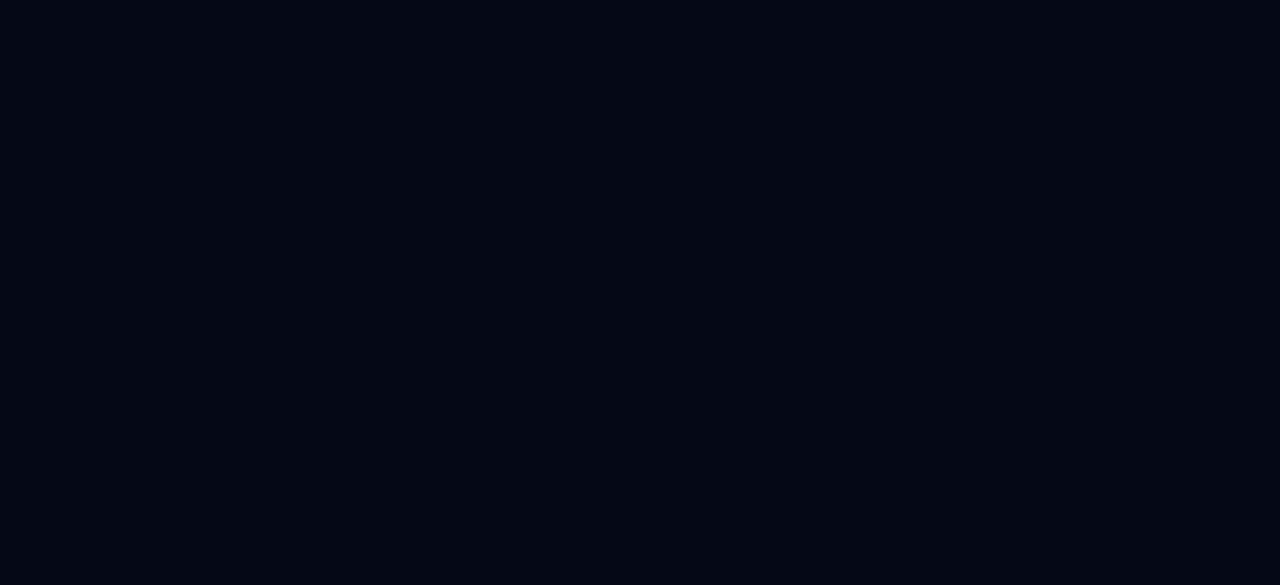
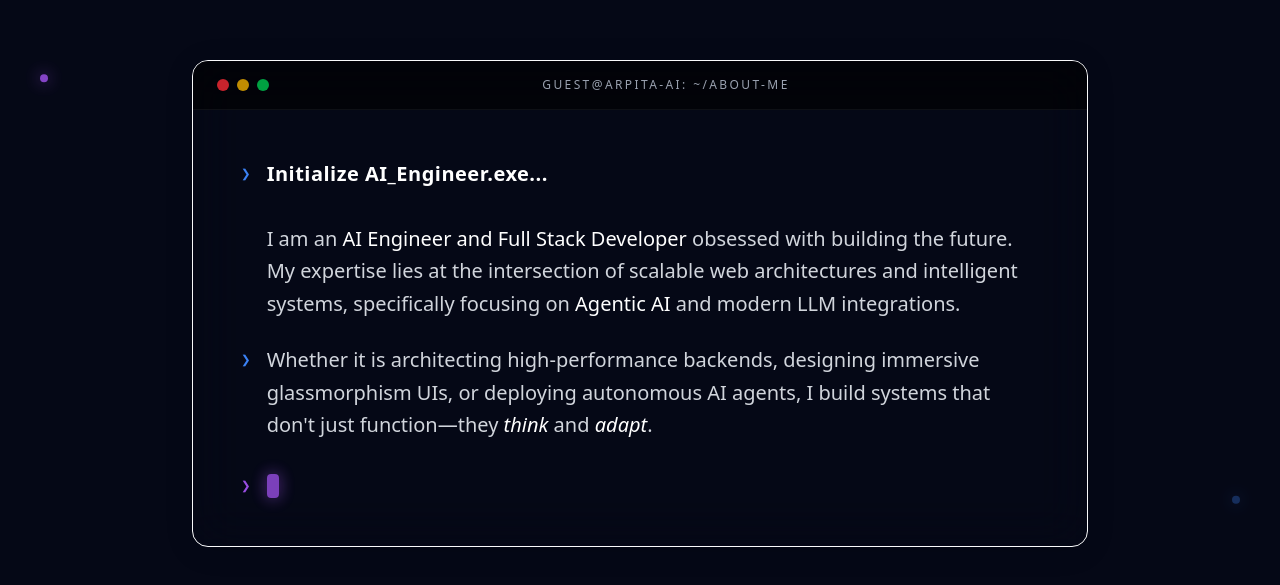
Before and after one commit to imarpitajaiswal/arpita-portfolio, a Next.js app: page / in a window 1280 px wide. Shown: the part 897-1482 px from the top of the page. Before the commit the page ends 800 px from the top, so only its background shows below. Built offline with nearby package versions, Linux system fonts and the light colour scheme.

Commit message:
feat: update about section

```diff
--- a/app/page.tsx
+++ b/app/page.tsx
@@ -1,9 +1,11 @@
 import Hero from "../components/Hero";
+import About from "../components/About";
 
 export default function Home() {
   return (
-    <div className="w-full flex flex-col items-center">
+    <div className="w-full flex flex-col items-center overflow-hidden">
       <Hero />
+      <About />
     </div>
   );
 }
--- /dev/null
+++ b/components/About.tsx
@@ -0,0 +1,72 @@
+'use client';
+
+import { motion } from 'framer-motion';
+
+export default function About() {
+  return (
+    <section id="about" className="relative w-full max-w-7xl mx-auto px-6 md:px-12 py-24 min-h-screen flex items-center justify-center">
+
+      {/* Futuristic Background Grid */}
+      <div className="absolute inset-0 bg-[linear-gradient(to_right,#80808012_1px,transparent_1px),linear-gradient(to_bottom,#80808012_1px,transparent_1px)] bg-[size:24px_24px] [mask-image:radial-gradient(ellipse_60%_50%_at_50%_50%,#000_70%,transparent_100%)] -z-10" />
+
+      {/* Floating Neon Dots */}
+      <motion.div
+        animate={{ y: [0, -30, 0], opacity: [0.3, 0.8, 0.3] }}
+        transition={{ duration: 4, repeat: Infinity, ease: "easeInOut" }}
+        className="absolute top-1/4 left-10 w-2 h-2 bg-primary rounded-full shadow-neon-purple hidden md:block"
+      />
+      <motion.div
+        animate={{ y: [0, 30, 0], opacity: [0.3, 0.8, 0.3] }}
+        transition={{ duration: 5, repeat: Infinity, ease: "easeInOut", delay: 1 }}
+        className="absolute bottom-1/4 right-10 w-2 h-2 bg-secondary rounded-full shadow-neon-blue hidden md:block"
+      />
+
+      <div className="w-full max-w-4xl z-10">
+        <motion.div
+          initial={{ opacity: 0, y: 40 }}
+          whileInView={{ opacity: 1, y: 0 }}
+          viewport={{ once: true, margin: "-100px" }}
+          transition={{ duration: 0.8, ease: "easeOut" }}
+          className="relative rounded-2xl overflow-hidden bg-glass-bg backdrop-blur-xl border border-glass-border shadow-glass hover:border-primary/30 transition-colors duration-500"
+        >
+          {/* Mac/Terminal Header UI */}
+          <div className="flex items-center px-6 py-4 bg-black/60 border-b border-white/5">
+            <div className="flex space-x-2">
+              <div className="w-3 h-3 rounded-full bg-red-500/80" />
+              <div className="w-3 h-3 rounded-full bg-yellow-500/80" />
+              <div className="w-3 h-3 rounded-full bg-green-500/80" />
+            </div>
+            <div className="mx-auto text-gray-400 font-heading text-xs tracking-[0.2em] uppercase">
+              guest@arpita-ai: ~/about-me
+            </div>
+          </div>
+
+          {/* Terminal Body Content */}
+          <div className="p-8 md:p-12 font-body text-gray-300 space-y-6">
+            <div className="flex items-start gap-4">
+              <span className="text-secondary mt-1 font-mono">❯</span>
+              <p className="text-lg md:text-xl leading-relaxed">
+                <span className="text-primary-glow font-semibold text-white tracking-wide">Initialize AI_Engineer.exe...</span>
+                <br /><br />
+                I am an <span className="text-white font-medium">AI Engineer and Full Stack Developer</span> obsessed with building the future. My expertise lies at the intersection of scalable web architectures and intelligent systems, specifically focusing on <span className="text-secondary-glow text-white font-medium">Agentic AI</span> and modern LLM integrations.
+              </p>
+            </div>
+
+            <div className="flex items-start gap-4">
+              <span className="text-secondary mt-1 font-mono">❯</span>
+              <p className="text-lg md:text-xl leading-relaxed">
+                Whether it is architecting high-performance backends, designing immersive glassmorphism UIs, or deploying autonomous AI agents, I build systems that don't just function—they <span className="italic text-white">think</span> and <span className="italic text-white">adapt</span>.
+              </p>
+            </div>
+
+            {/* Blinking Cursor */}
+            <div className="flex items-center gap-4 animate-pulse pt-2">
+              <span className="text-primary font-mono">❯</span>
+              <span className="w-3 h-6 bg-primary/80 block rounded-sm shadow-neon-purple" />
+            </div>
+          </div>
+        </motion.div>
+      </div>
+    </section>
+  );
+}
```
Also changed, not shown: 1 other file (tests, documents, lock files or other folders).
